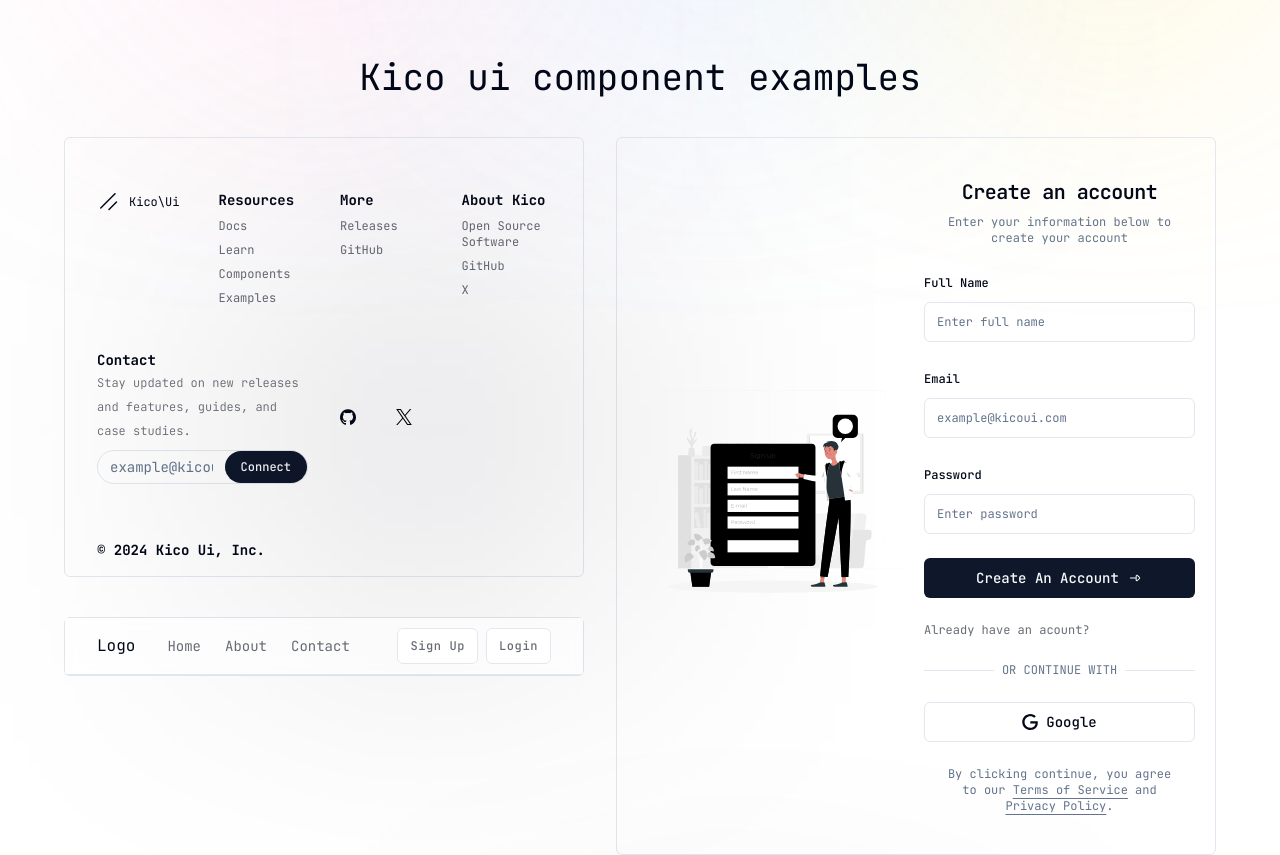
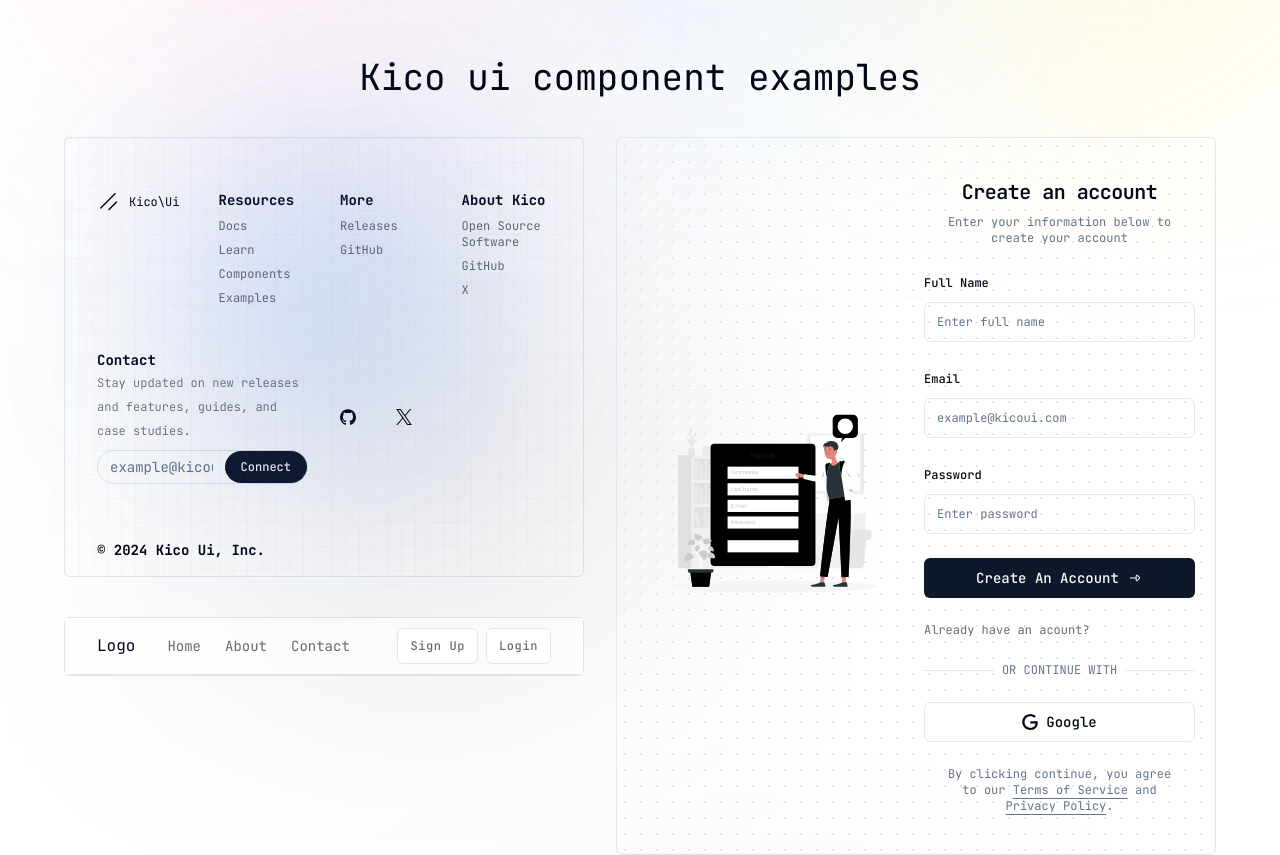
Before and after one commit to kico-ui/ui, a Next.js app: page / in a window 1280 px wide. Shown: the part 800-1655 px from the top of the page. Built offline with nearby package versions, Linux system fonts and the light colour scheme.

Commit message:
feat: add grid effects

```diff
--- a/src/components/component-examples.tsx
+++ b/src/components/component-examples.tsx
@@ -1,6 +1,5 @@
 import React from "react"
 
-// import BlurAnimation from "@/components/animations/blur-animation"
 import SiteFooterDemo from "@/registry/shadcn/footer-demo"
 import SignUpDemo from "@/registry/shadcn/sign-up-demo"
 import NavbarDemo from "@/registry/shadcn/navbar-demo"
@@ -9,8 +8,10 @@ const ComponentExamples = () => {
   return (
     <div className="flex flex-col space-y-4 md:space-y-0 md:flex-row md:space-x-8 mt-10">
       <div>
-        <div className="max-w-[600px] rounded-md border">
-          {/* <BlurAnimation className="bg-pink-100 dark:bg-pink-800" /> */}
+        <div className="max-w-[600px] rounded-md border relative">
+          <div className="absolute inset-0 z-10 size-full bg-[linear-gradient(to_right,#8080800a_1px,transparent_1px),linear-gradient(to_bottom,#8080800a_1px,transparent_1px)] bg-[size:14px_24px]">
+            <div className="absolute inset-x-0 top-0 z-10 m-auto size-[310px] rounded-full bg-blue-600 opacity-20 blur-[100px]"></div>
+          </div>
           <SiteFooterDemo />
         </div>
 
@@ -18,8 +19,11 @@ const ComponentExamples = () => {
           <NavbarDemo />
         </div>
       </div>
-      <div className="max-w-[600px] rounded-md border">
-        {/* <BlurAnimation className="bg-blue-100 dark:bg-blue-800 md:top-[50%]" /> */}
+
+      <div className="max-w-[600px] rounded-md border relative">
+        <div className="absolute inset-0 size-full bg-[radial-gradient(#e5e7eb_1px,transparent_1px)] dark:bg-[radial-gradient(#ffffff20_1px,transparent_1px)] [background-size:16px_16px]">
+          <div className="absolute inset-x-0 top-0 m-auto size-[310px] rounded-full opacity-20 blur-[100px]"></div>
+        </div>
         <SignUpDemo />
       </div>
     </div>
```
